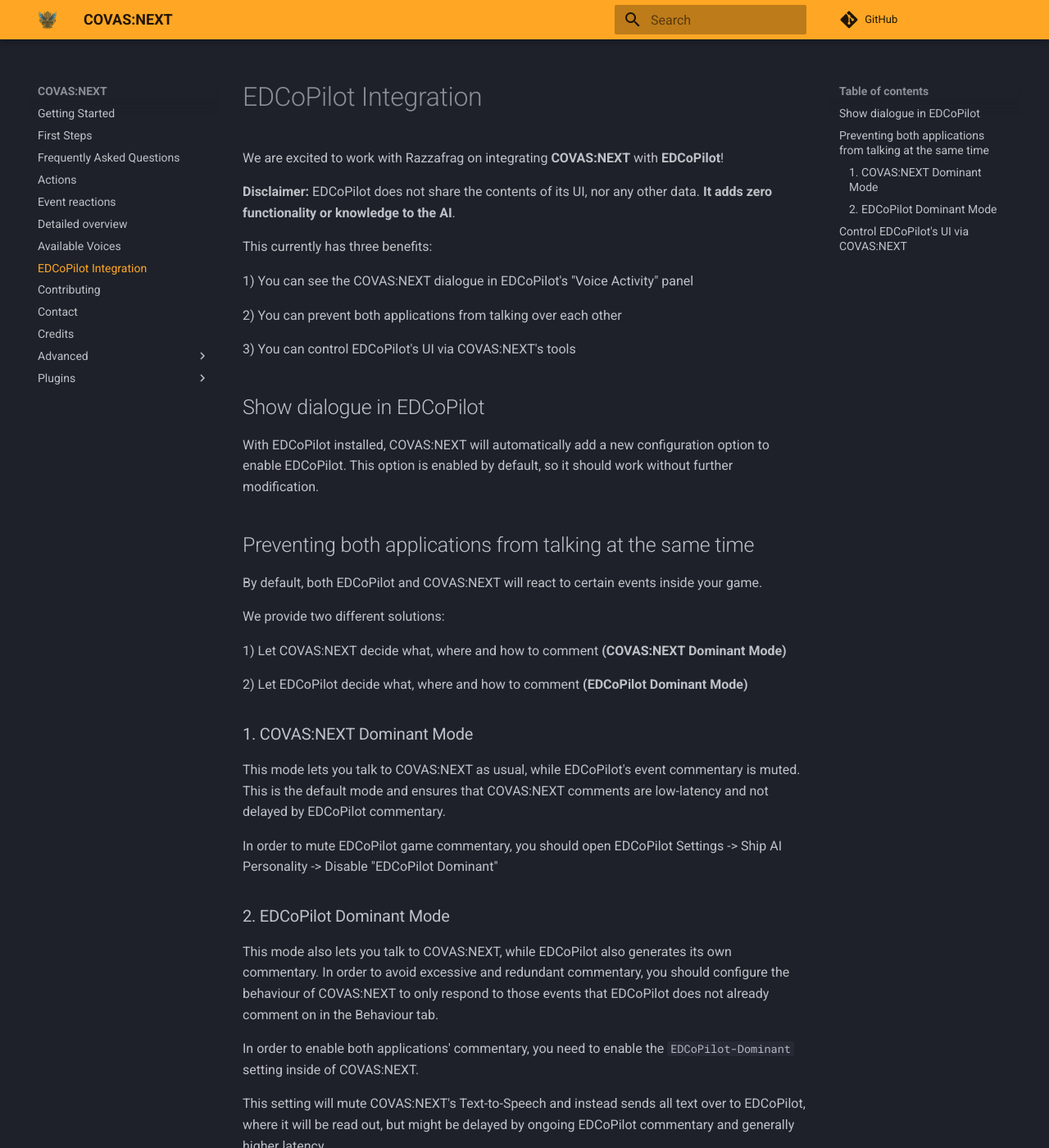
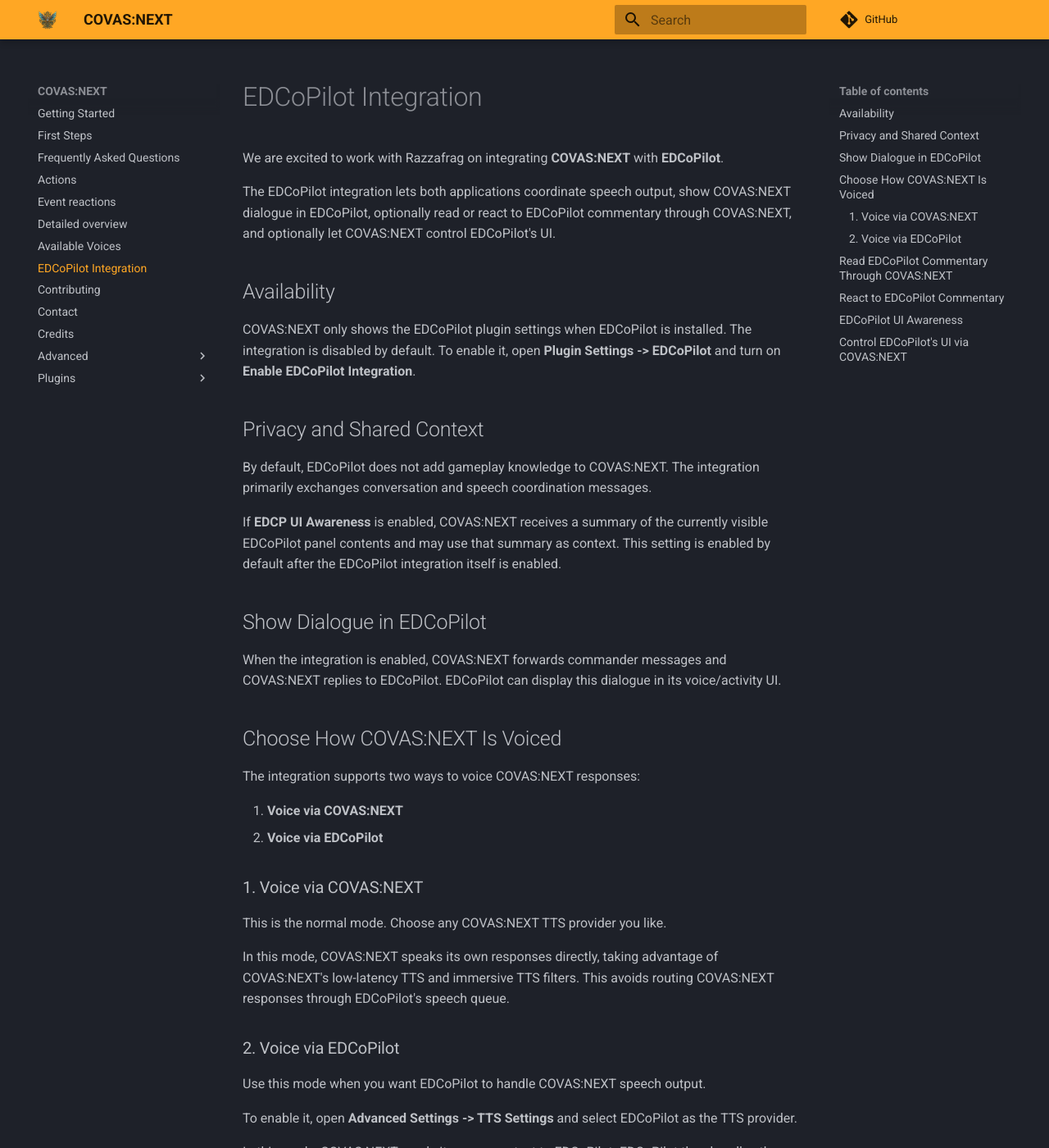
Before and after one commit to RatherRude/Elite-Dangerous-AI-Integration, an MkDocs documentation site: the page built from docs/50_EDCoPilot.md, in a window 1280 px wide and 1400 px high. Shown: the whole window at 82% size. Built offline with MkDocs 1.6.1 and Material for MkDocs 9.7.7, drawn with Linux system fonts in a browser that asks for light colours; comment, search, counter and statistics services are not loaded; some of the changed text lies outside the part shown.

Commit message:
docs: EDCP

```diff
--- a/docs/50_EDCoPilot.md
+++ b/docs/50_EDCoPilot.md
@@ -1,41 +1,67 @@
 # EDCoPilot Integration
-We are excited to work with Razzafrag on integrating **COVAS:NEXT** with **EDCoPilot**!
 
-**Disclaimer:** EDCoPilot does not share the contents of its UI, nor any other data. **It adds zero functionality or knowledge to the AI**.
+We are excited to work with Razzafrag on integrating **COVAS:NEXT** with **EDCoPilot**.
 
-This currently has three benefits:
+The EDCoPilot integration lets both applications coordinate speech output, show COVAS:NEXT dialogue in EDCoPilot, optionally read or react to EDCoPilot commentary through COVAS:NEXT, and optionally let COVAS:NEXT control EDCoPilot's UI.
 
-1) You can see the COVAS:NEXT dialogue in EDCoPilot's "Voice Activity" panel
+## Availability
 
-2) You can prevent both applications from talking over each other
+COVAS:NEXT only shows the EDCoPilot plugin settings when EDCoPilot is installed. The integration is disabled by default. To enable it, open **Plugin Settings -> EDCoPilot** and turn on **Enable EDCoPilot Integration**.
 
-3) You can control EDCoPilot's UI via COVAS:NEXT's tools
+## Privacy and Shared Context
 
-## Show dialogue in EDCoPilot
-With EDCoPilot installed, COVAS:NEXT will automatically add a new configuration option to enable EDCoPilot.
-This option is enabled by default, so it should work without further modification.
+By default, EDCoPilot does not add gameplay knowledge to COVAS:NEXT. The integration primarily exchanges conversation and speech coordination messages.
 
-## Preventing both applications from talking at the same time
-By default, both EDCoPilot and COVAS:NEXT will react to certain events inside your game.
+If **EDCP UI Awareness** is enabled, COVAS:NEXT receives a summary of the currently visible EDCoPilot panel contents and may use that summary as context. This setting is enabled by default after the EDCoPilot integration itself is enabled.
 
-We provide two different solutions:
+## Show Dialogue in EDCoPilot
 
-1) Let COVAS:NEXT decide what, where and how to comment **(COVAS:NEXT Dominant Mode)**
+When the integration is enabled, COVAS:NEXT forwards commander messages and COVAS:NEXT replies to EDCoPilot. EDCoPilot can display this dialogue in its voice/activity UI.
 
-2) Let EDCoPilot decide what, where and how to comment **(EDCoPilot Dominant Mode)**
+## Choose How COVAS:NEXT Is Voiced
 
-### 1. COVAS:NEXT Dominant Mode
-This mode lets you talk to COVAS:NEXT as usual, while EDCoPilot's event commentary is muted. This is the default mode and ensures that COVAS:NEXT comments are low-latency and not delayed by EDCoPilot commentary.
+The integration supports two ways to voice COVAS:NEXT responses:
 
-In order to mute EDCoPilot game commentary, you should open EDCoPilot Settings -> Ship AI Personality -> Disable "EDCoPilot Dominant"
+1. **Voice via COVAS:NEXT**
+2. **Voice via EDCoPilot**
 
-### 2. EDCoPilot Dominant Mode
+### 1. Voice via COVAS:NEXT
 
-This mode also lets you talk to COVAS:NEXT, while EDCoPilot also generates its own commentary. In order to avoid excessive and redundant commentary, you should configure the behaviour of COVAS:NEXT to only respond to those events that EDCoPilot does not already comment on in the Behaviour tab.
+This is the normal mode. Choose any COVAS:NEXT TTS provider you like.
 
-In order to enable both applications' commentary, you need to enable the `EDCoPilot-Dominant` setting inside of COVAS:NEXT.
+In this mode, COVAS:NEXT speaks its own responses directly, taking advantage of COVAS:NEXT's low-latency TTS and immersive TTS filters. This avoids routing COVAS:NEXT responses through EDCoPilot's speech queue.
 
-This setting will mute COVAS:NEXT's Text-to-Speech and instead sends all text over to EDCoPilot, where it will be read out, but might be delayed by ongoing EDCoPilot commentary and generally higher latency.
+### 2. Voice via EDCoPilot
+
+Use this mode when you want EDCoPilot to handle COVAS:NEXT speech output.
+
+To enable it, open **Advanced Settings -> TTS Settings** and select EDCoPilot as the TTS provider.
+
+In this mode, COVAS:NEXT sends its response text to EDCoPilot. EDCoPilot then handles the actual voice output. Slower or delayed responses are expected because COVAS:NEXT speech is routed through EDCoPilot.
+
+## Read EDCoPilot Commentary Through COVAS:NEXT
+
+The **Read out EDCoPilot commentary** setting lets COVAS:NEXT voice EDCoPilot commentary through COVAS:NEXT's current TTS setup.
+
+If EDCoPilot sends an interrupting phrase, COVAS:NEXT stops its current TTS before reading the EDCoPilot commentary. You can set **EDCoPilot Voice** to choose which COVAS:NEXT character voice should read EDCoPilot commentary.
+
+## React to EDCoPilot Commentary
+
+The **React to EDCoPilot commentary** setting lets EDCoPilot commentary become an event that COVAS:NEXT can react to.
+
+This is disabled by default. Enable it only if you want COVAS:NEXT to generate responses based on EDCoPilot's spoken commentary.
+
+## EDCoPilot UI Awareness
+
+The **EDCP UI Awareness** setting lets COVAS:NEXT receive a compact summary of the currently visible EDCoPilot panels, including panel titles, status messages, and table summaries.
+
+This can help COVAS:NEXT answer questions about what EDCoPilot is currently showing. Disable this setting if you do not want EDCoPilot panel summaries included in COVAS:NEXT context.
 
 ## Control EDCoPilot's UI via COVAS:NEXT
-By default EDCoPilot's UI actions are disabled. We strongly recommend to only activate one set of UI actions, either COVAS:NEXT's or EDCoPilot's.
+
+EDCoPilot UI actions are disabled by default. If you enable **Enable EDCoPilot UI Actions**, COVAS:NEXT can use tools to:
+
+1. Open specific EDCoPilot panels.
+2. Navigate the current EDCoPilot panel by scrolling, going back, or selecting an item.
+
+We strongly recommend enabling only one set of UI actions at a time, either COVAS:NEXT's or EDCoPilot's.
```
